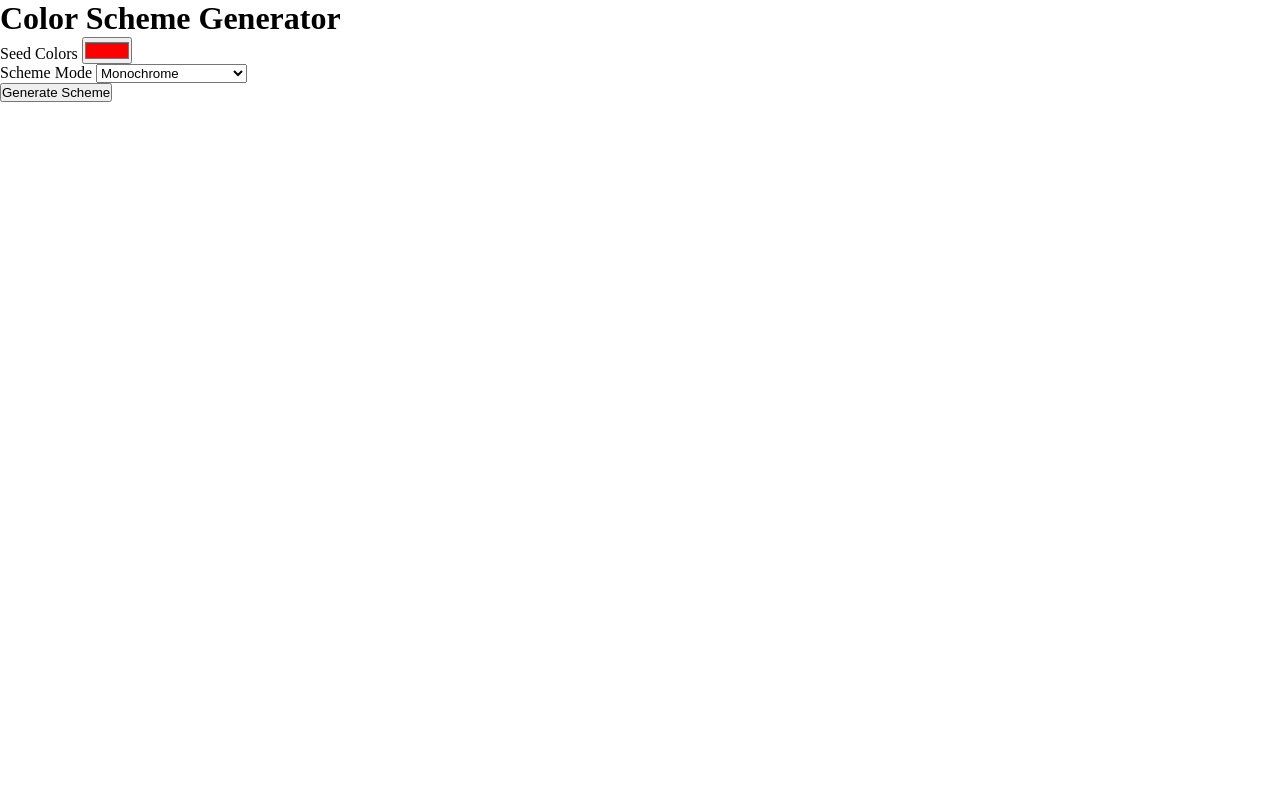
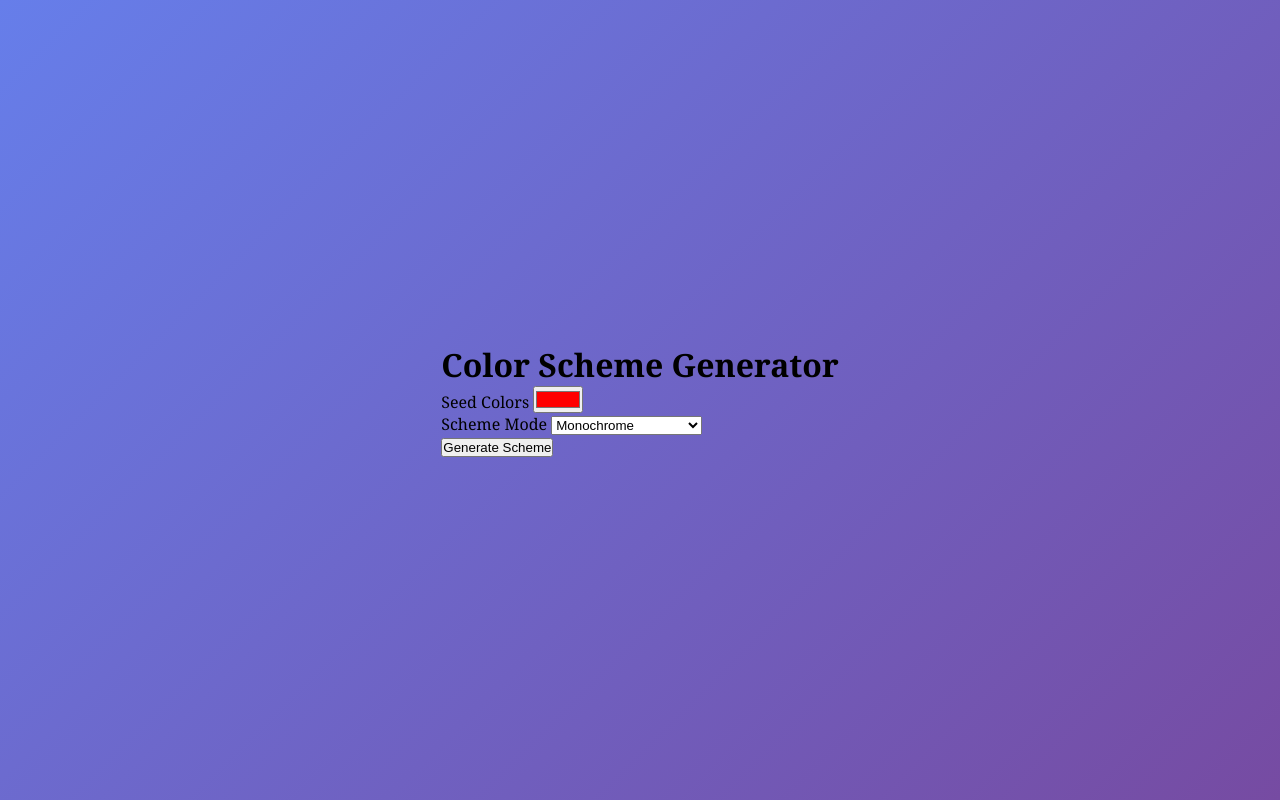
Before and after one commit to moo-farah/color-scheme-generator, a plain HTML site: page index.html in a window 1280 px wide. Drawn offline with Linux system fonts and the light colour scheme; no server answers.

Commit message:
first commit

```diff
--- a/style.css
+++ b/style.css
@@ -3,3 +3,13 @@
     padding: 0;
     box-sizing: border-box;
 }
+
+body {
+    font-family: Georgia, 'Times New Roman', Times, serif;
+    background: linear-gradient(135deg, #667eea 0%, #764ba2 100%);
+    min-height: 100vh;
+    display: flex;
+    align-items: center;
+    justify-content: center;
+    padding: 20px;
+}
```
